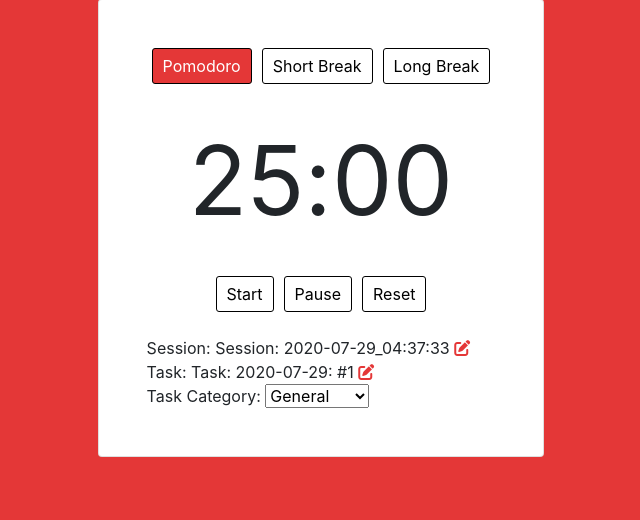
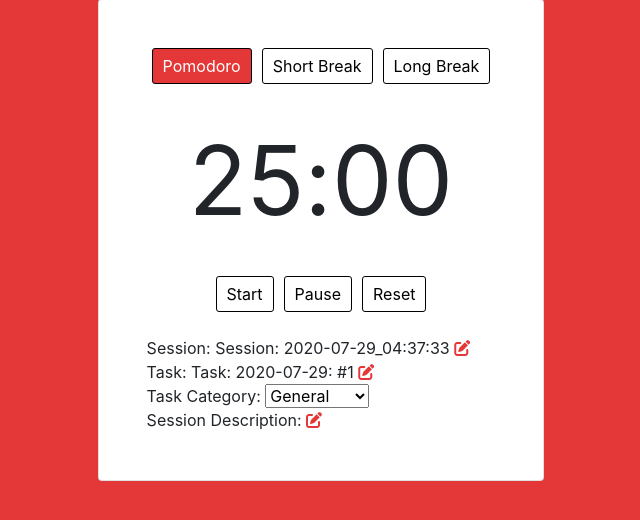
Before and after one commit to bionfinc/pomodoro, a Django app: page / in a window 1280 px wide. Shown: the part 81-601 px from the top of the page, without its empty margins (319-959 px from the left). Run offline with Django 3.2, Linux system fonts and the light colour scheme; the visitor is signed in with stand-in values (Sample User, id 1); data comes from the database, SQL or seed files in the repository; some libraries are stand-ins or nearby versions.

Commit message:
Pulling Session Description
Have the session description getting pulled from the database and displayed.  Have the modal designed to edit the description.

```diff
--- a/timer/templates/index.html
+++ b/timer/templates/index.html
@@ -1,5 +1,7 @@
 {% extends 'base.html' %}
-
+{% load bootstrap4 %}
+{% bootstrap_css %}
+{% bootstrap_javascript jquery='full' %}
 {% block body %}
 
 
@@ -64,7 +66,42 @@
                         </select>
                         {% endif %}
                     </div>
+                    <div id="userSessionDescription">
+                        {% if user.username %}
+                        Session Description: <span id="description">{{ description }}</span> <a data-target="#addDescription" data-toggle="modal" href="#addDescription"><i class="fas fa-edit"></i></a>
+                        {% endif %}
+                    </div>
                 </div>
+
+                <!-- userSession Modal -->
+                <div class="modal" id="addDescription">
+                    <div class="modal-dialog">
+                        <div class="modal-content">
+                            <!-- Modal Header -->
+                            <div class="modal-header border-0">
+                                <h4 class="modal-title">Edit session description</h4>
+                                <button type="button" class="close" data-dismiss="modal">&times;</button>
+                            </div>
+
+                            <!-- Modal body -->
+                            <div class="modal-body">
+                                <form>
+                                    <input type="text">
+                                    <!-- Cancel/Save buttons -->
+                                    <div> <br> </div>
+                                    <div>
+                                        {% buttons %}
+                                        <button type="button" class="btn-submit btn" data-dismiss="modal">Cancel</button>
+                                        <button type="submit" class="btn-submit btn">Save</button>
+                                        {% endbuttons %}
+                                    </div>
+                                </form>
+                            </div>
+                        </div>
+                    </div>
+                </div>
+
+
 
             </div>
 
--- a/timer/views.py
+++ b/timer/views.py
@@ -19,7 +19,7 @@
 
 # Create your views here.
 def index_view(request):
-        # add in user's current score if logged in
+    # add in user's current score if logged in
     score = 0
     if request.user.is_authenticated:
         score = request.user.userprofile.score
@@ -28,6 +28,13 @@
         user = request.user
     else:
         user = False
+
+    user_session_description = ''
+    # If logged in, check if the user has an active session.
+    if request.user.is_authenticated:
+        if 'userSessionId' in request.session:  # If active session, get the current description
+            userSessionId = request.session['userSessionId']
+            user_session_description = UserSession.objects.get(id=userSessionId).description
 
     if request.user.is_authenticated:
         if 'taskName' not in request.session:  # Takes advantage of user sessions, checks to see if the taskName is in their session
@@ -49,16 +56,20 @@
                 "%Y-%m-%d_%H:%M:%S")  # creates a default userSessionName if they dont have one
             userSessionObject = UserSession.objects.create(user= request.user, session_time_start = now, session_name=request.session['userSessionName'])
             request.session['userSessionId'] = userSessionObject.id
+
     else:
         return render(request, 'index.html', {
         'score': score,
-        'user': user
+        'user': user,
+        'description': user_session_description
+
     })
     return render(request, 'index.html', {
         'taskName': request.session['taskName'],
         'userSessionName': request.session['userSessionName'],
         'score': score,
-        'user': user
+        'user': user,
+        'description': user_session_description
     })
 
 # get taskName first then edit it via post
```
